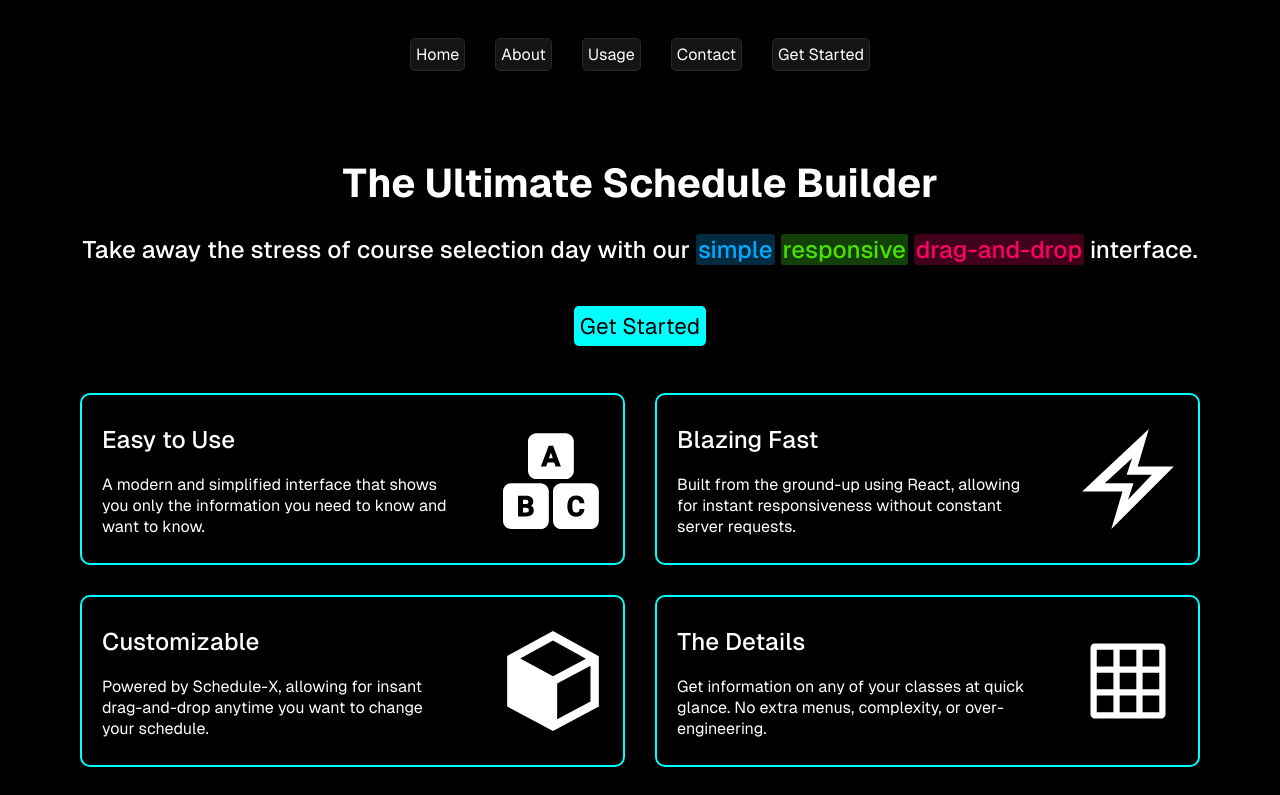
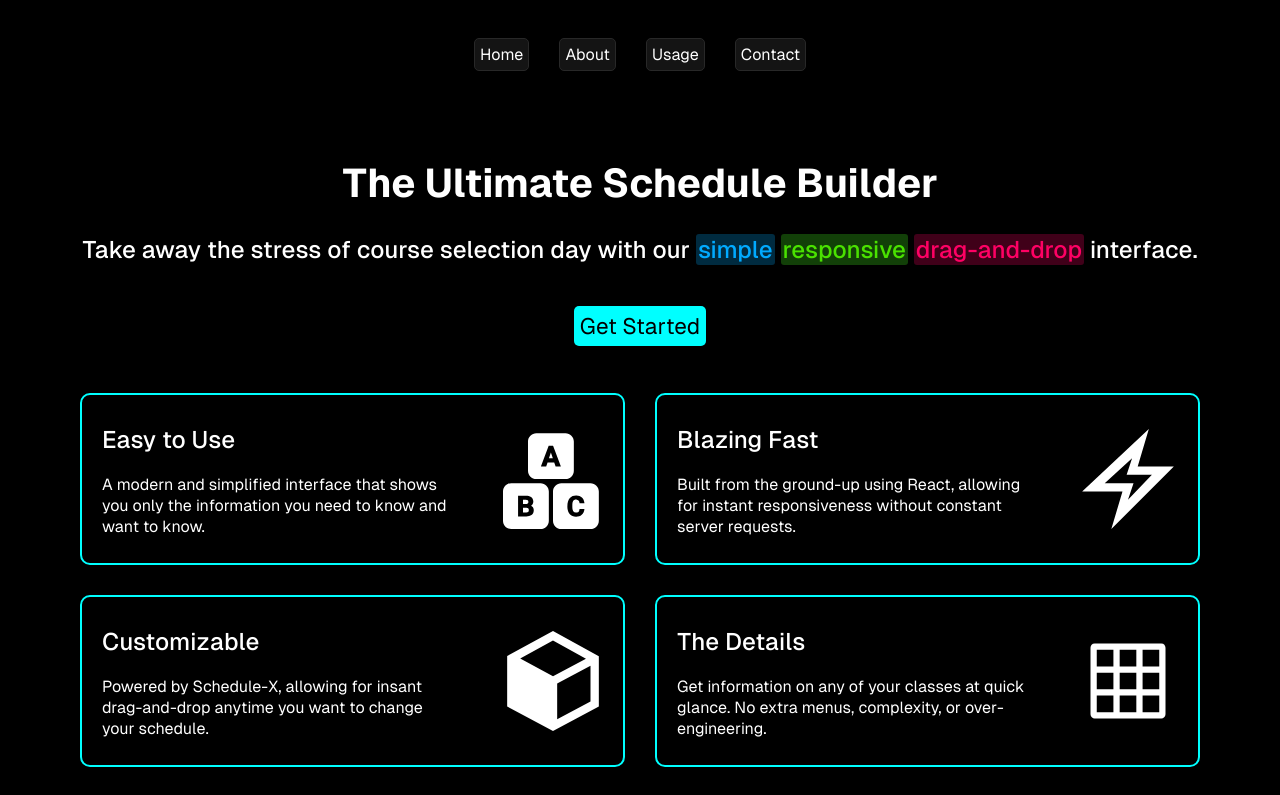
Before and after one commit to KabirBose/Class-Craft, a Next.js app: page / in a window 1280 px wide. Shown: the top 795 px of the page. Built offline with nearby package versions, Linux system fonts and the light colour scheme.

Commit message:
updated routing

```diff
--- a/src/components/Navbar/Navbar.tsx
+++ b/src/components/Navbar/Navbar.tsx
@@ -5,7 +5,7 @@ export default function Navbar() {
   return (
     <nav className={styles.nav}>
       <div className={styles.links}>
-        <Link className={styles.link} href="/home">
+        <Link className={styles.link} href="/">
           Home
         </Link>
         <Link className={styles.link} href="/about">
@@ -17,9 +17,6 @@ export default function Navbar() {
         <Link className={styles.link} href="/contact">
           Contact
         </Link>
-        <Link className={styles.link} href="/get-started">
-          Get Started
-        </Link>
       </div>
     </nav>
   );
```
